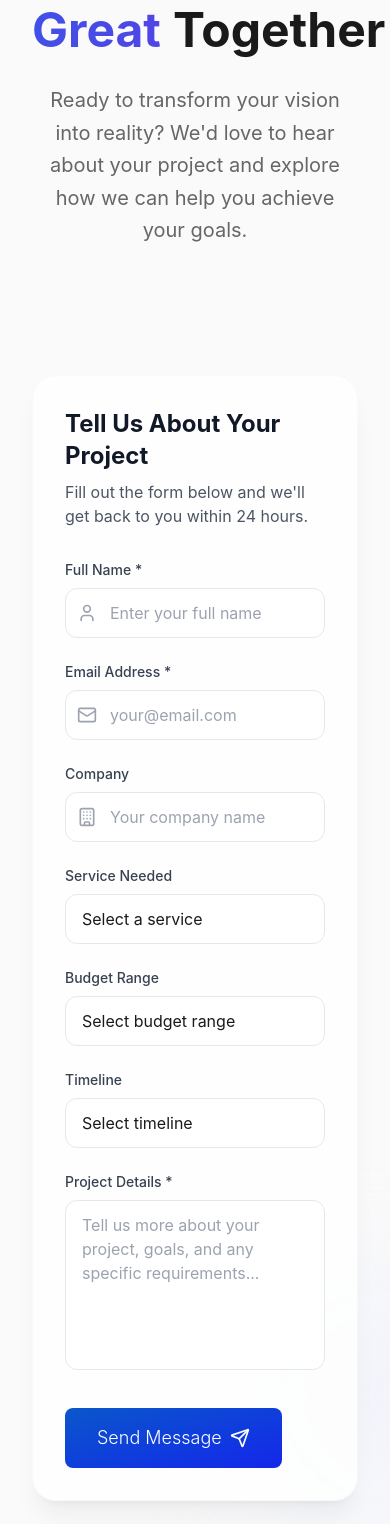
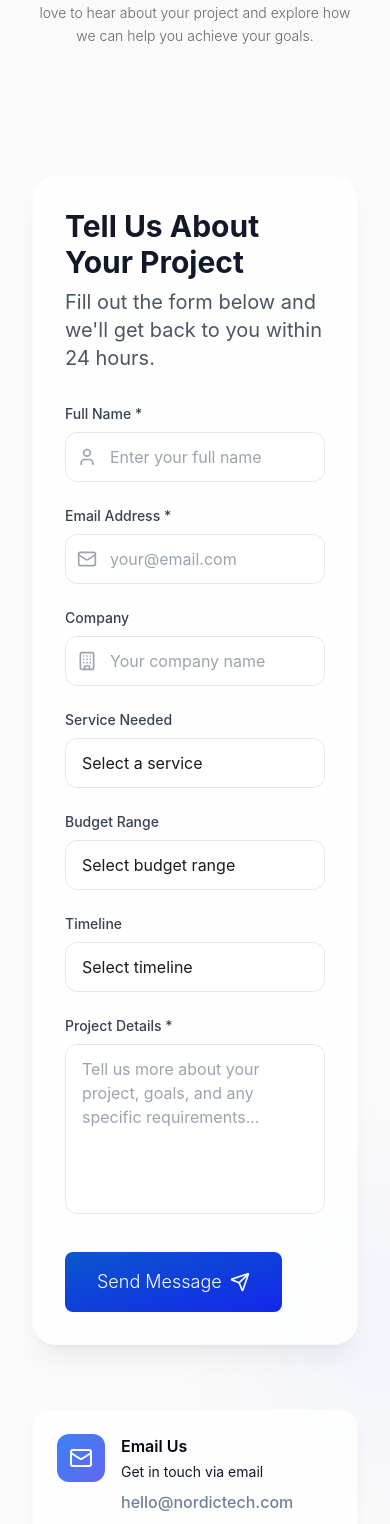
Before and after one commit to YaliZhang1/YL-website, a React (Vite) app: page /contact in a window 390 px wide. Shown: the part 296-1820 px from the top of the page. Built offline with nearby package versions, Linux system fonts and the light colour scheme; the HTML template or start-up script is replaced by a standard one.

Commit message:
fix the page responsive

```diff
--- a/src/components/CTA.tsx
+++ b/src/components/CTA.tsx
@@ -4,7 +4,7 @@ import { Link } from "react-router-dom";
 import { FadeInWhenVisible,animations } from "@/components/FadeInWhenVisible";
 
 
-export const CTA = () => {
+export function CTA (){
   return (
     <>
       <section className="py-20 relative overflow-hidden ">
--- a/src/components/FooterSection.tsx
+++ b/src/components/FooterSection.tsx
@@ -1,4 +1,4 @@
-import { useState, useEffect } from "react";
+import { useState } from "react";
 import { Link } from "react-router-dom";
 import {
   Mail,
@@ -31,7 +31,7 @@ const fadeRight = {
   visible: { opacity: 1, x: 0 },
 };
 
-export const FooterSection = () => {
+export function FooterSection() {
   const [email, setEmail] = useState("");
   const [isSubscribed, setIsSubscribed] = useState(false);
 
@@ -282,4 +282,4 @@ export const FooterSection = () => {
       </div>
     </footer>
   );
-};
+}
--- a/src/components/landing/NordicValues.tsx
+++ b/src/components/landing/NordicValues.tsx
@@ -97,7 +97,7 @@ const WhyChooseUsCard = ({ advantage, index,triggerAnimation}) => {
   );
 };
 
-export const WhyUsSection = () => {
+export function WhyUsSection () {
   const [triggerAnimation, setTriggerAnimation] = useState(false);
   const sectionRef = useRef(null);
 
--- a/src/components/landing/OfferingSection.tsx
+++ b/src/components/landing/OfferingSection.tsx
@@ -1,6 +1,6 @@
 import CardFlip from "@/components/ui/flip-card";
 import { motion} from "framer-motion";
-export const OfferingSection: React.FC = () => {
+export function OfferingSection() {
   const cards = [
     {
       title: "Fast Development",
--- a/src/components/navbar/Navbar.tsx
+++ b/src/components/navbar/Navbar.tsx
@@ -11,7 +11,7 @@ interface DropDownMenu {
   href: string;
 }
 
-const Navbar: React.FC = () => {
+export default function Navbar() {
   const [isMenuOpen, setIsMenuOpen] = useState<boolean>(false);
   const [isDropDownMenuOpen, setIsDropDownMenuOpen] = useState<boolean>(false);
   const [isMobileDropDownMenuOpen, setIsMobileDropDownMenuOpen] =
@@ -372,5 +372,3 @@ const Navbar: React.FC = () => {
     </>
   );
 };
-
-export default Navbar;
--- a/src/components/ui/AnimatedButton.tsx
+++ b/src/components/ui/AnimatedButton.tsx
@@ -1,19 +1,28 @@
-const AnimatedButton: React.FC<{
+// This interface defines all the properties (props)
+interface AnimatedButtonProps {
   children: React.ReactNode;
   variant?: "primary" | "secondary";
   onClick?: () => void;
   className?: string;
-  }> = ({ children, variant = "primary", onClick, className = "" }) => {
+}
+// Parameter destructuring and default values
+function AnimatedButton({
+  children,
+  variant = "primary",
+  onClick,
+  className = "",
+}: AnimatedButtonProps) {
   const baseClasses =
     "px-8 py-4 rounded-lg font-light text-lg transition-all duration-300 flex items-center group";
-
   const primaryClasses = `${baseClasses} text-white hover:shadow-lg transform hover:scale-[1.02] bg-gradient-to-br from-nordic-primary to-nordic-secondary`;
   const secondaryClasses = `${baseClasses} border-2 border-nordic-primary text-nordic-primary bg-transparent hover:shadow-lg transform hover:scale-[1.02] hover:bg-nordic-primary hover:text-white transition-colors`;
-
-    const classes = variant === "primary" ? primaryClasses : secondaryClasses; return (
+  const classes = variant === "primary" ? primaryClasses : secondaryClasses; //Conditional style selection
+  return (
+    //Use template literals to concatenate the internal default CSS class names (classes) and the external custom class names (className) to generate the final className attribute value.
     <button className={`${classes} ${className}`} onClick={onClick}>
       {children}
     </button>
   );
-  };
-export { AnimatedButton }
+}
+
+export { AnimatedButton };
--- a/src/index.css
+++ b/src/index.css
@@ -4,7 +4,7 @@
 
 :root {
   /* 原有颜色变量 */
-  --white-grey:#cdcbcb;;
+  --white-grey: #cdcbcb;
   --color-text: #030712;
   --color-text-hover: #718096;
   --color-secondary: #64748b;
@@ -17,8 +17,8 @@
   /* Nordic Colors - 浅色模式 */
   --nordic-primary: #0a57cb;
   --nordic-secondary: #1427eb;
-  --nordic-third:#9893f6;
-  --nordic-dark: #255CCB;
+  --nordic-third: #9893f6;
+  --nordic-dark: #255ccb;
   --nordic-darker: #151328;
   --nordic-light: #cdcbcb;
   --nordic-bg: #fafafa;
@@ -29,7 +29,7 @@
 
 .dark {
   /* 原有深色模式变量 */
-  --white-grey:#94a3b8;
+  --white-grey: #94a3b8;
   --color-text: #f1f5f9;
   --color-text-hover: #cbd5e1;
   --color-secondary: #94a3b8;
@@ -64,6 +64,12 @@
 }
 
 @layer components {
+  .page-title {
+    @apply text-3xl md:text-4xl lg:text-6xl font-bold  mb-6 leading-tight;
+  }
+   .page-description {
+    @apply font-light text-sm md:text-2xl text-nordic-muted max-w-4xl mx-auto leading-relaxed;
+  }
   .card-title {
     @apply text-2xl leading-snug font-semibold tracking-tight text-zinc-900 transition-all duration-500 ease-out group-hover:translate-y-[-4px] dark:text-white;
   }
@@ -157,13 +163,8 @@
   }
 
   /* Nordic渐变背景 */
-   .nordic-gradient-0 {
-    background: linear-gradient(
-      135deg,
-      var(--nordic-third),
-      var(--white-grey)
-
-    );
+  .nordic-gradient-0 {
+    background: linear-gradient(135deg, var(--nordic-third), var(--white-grey));
   }
   .nordic-gradient-1 {
     background: linear-gradient(
--- a/src/pages/Contact.tsx
+++ b/src/pages/Contact.tsx
@@ -1,6 +1,7 @@
 import Navbar from "@/components/navbar/Navbar";
 import { FooterSection } from "@/components/FooterSection";
 import Layout from "@/layouts/Layout";
+import { AnimatedButton } from "@/components/ui/AnimatedButton";
 import { useState } from "react";
 import {
   Mail,
@@ -21,16 +22,8 @@ import {
   Twitter,
   Coffee,
 } from "lucide-react";
-import { FadeInWhenVisible } from "@/components/FadeInWhenVisible";
-
-const fadeUp = {
-  hidden: { opacity: 0, y: 50 },
-  visible: { opacity: 1, y: 0 },
-};
-const zoomIn = {
-  hidden: { opacity: 0, scale: 0.9 },
-  visible: { opacity: 1, scale: 1 },
-};
+import { Link } from "react-router-dom";
+import { FadeInWhenVisible, animations } from "@/components/FadeInWhenVisible";
 
 export default function Contact() {
   const [formData, setFormData] = useState({
@@ -117,35 +110,11 @@ export default function Contact() {
 
   const officeHours = [
     { day: "Monday - Friday", hours: "9:00 AM - 6:00 PM" },
-    { day: "Saturday", hours: "10:00 AM - 4:00 PM" },
-    { day: "Sunday", hours: "Closed" },
+    { day: "Saturday, Sunday", hours: "Closed" },
   ];
 
-  const AnimatedButton: React.FC<{
-    children: React.ReactNode;
-    variant?: "primary" | "secondary";
-    onClick?: () => void;
-    className?: string;
-  }> = ({ children, variant = "primary", onClick, className = "" }) => {
-    const baseClasses =
-      "px-8 py-4 rounded-lg font-light text-lg transition-all duration-300 flex items-center group";
-
-    const primaryClasses = `${baseClasses} text-white hover:shadow-lg transform hover:scale-[1.02] bg-gradient-to-br from-nordic-primary to-nordic-secondary`;
-    const secondaryClasses = `${baseClasses} border-2 border-nordic-primary text-nordic-primary bg-transparent hover:shadow-lg transform hover:scale-[1.02] hover:bg-nordic-primary hover:text-white transition-colors`;
-
-    const classes = variant === "primary" ? primaryClasses : secondaryClasses;
-
   return (
-      <button className={`${classes} ${className}`} onClick={onClick}>
-        {children}
-      </button>
-    );
-  };
-  return (
-    <div
-      className="min-h-screen pt-24  bg-nordic-bg text-nordic-text relative overflow-hidden"
-      style={{ background: "var(--nordic-bg)", color: "var(--nordic-text)" }}
-    >
+    <div className="min-h-screen pt-24  bg-nordic-bg text-nordic-text relative overflow-hidden">
       <Layout>
         <Navbar />
         <div className="absolute top-0 left-0 w-96 h-96 bg-blue-100/20 rounded-full blur-3xl -translate-x-48 -translate-y-48" />
@@ -153,46 +122,49 @@ export default function Contact() {
         <div className="absolute bottom-0 left-1/3 w-80 h-80 bg-purple-100/20 rounded-full blur-3xl -translate-y-40" />
 
         <div className="relative z-10  pb-16">
-          {/* 头部区域 */}
           <div className="container mx-auto px-8 md:px-16 lg:px-24 max-w-7xl pt-20 pb-16">
-            <div className="text-center mb-16">
-              <h1 className="text-5xl md:text-6xl font-bold  mb-6 leading-tight">
+            <FadeInWhenVisible variants={animations.fadeUp}>
+              <div className="text-center  mb-16">
+                <h1 className="page-title ">
                   Let's Build
                   <span className="text-transparent bg-clip-text bg-gradient-to-r from-blue-600 to-indigo-600 mx-3">
                     Something Great
                   </span>
                   Together
                 </h1>
-              <p className="text-xl text-nordic-muted max-w-3xl mx-auto leading-relaxed">
+                <p className="page-description ">
                   Ready to transform your vision into reality? We'd love to hear
-                about your project and explore how we can help you achieve your
-                goals.
+                  about your project and explore how we can help you achieve
+                  your goals.
                 </p>
               </div>
+            </FadeInWhenVisible>
           </div>
 
           {/* main content*/}
           <div className="container mx-auto px-8 md:px-16 lg:px-24 max-w-7xl pb-20">
+            <FadeInWhenVisible variants={animations.fadeInZoom}>
               <div className="grid lg:grid-cols-3 gap-16">
                 {/* left - contact sheet */}
+
                 <div className="lg:col-span-2">
                   <div className="bg-white/80 backdrop-blur-sm rounded-3xl border border-gray-100/50 p-8 md:p-12 shadow-xl shadow-gray-900/5">
-                  <h2 className="text-2xl font-bold text-gray-900 mb-2">
+                    <h2 className="text-3xl font-bold text-gray-900 mb-2">
                       Tell Us About Your Project
                     </h2>
-                  <p className="text-gray-600 mb-8">
-                    Fill out the form below and we'll get back to you within 24
-                    hours.
+                    <p className="text-xl text-gray-600 mb-8">
+                      Fill out the form below and we'll get back to you within
+                      24 hours.
                     </p>
 
                     {isSubmitted && (
                       <div className="mb-8 p-4 bg-gradient-to-r from-green-50 to-emerald-50 border border-green-200/60 rounded-xl flex items-center">
-                      <CheckCircle className="w-5 h-5 text-green-600 mr-3" />
+                        <CheckCircle className="w-7 h-7 text-green-600 mr-3" />
                         <div>
-                        <p className="text-green-800 font-medium">
+                          <p className="text-green-800 font-medium text-xl">
                             Message sent successfully!
                           </p>
-                        <p className="text-green-600 text-sm">
+                          <p className="text-green-600  text-lg">
                             We'll get back to you soon.
                           </p>
                         </div>
@@ -371,7 +343,6 @@ export default function Contact() {
                       />
                     </div>
 
-                  {/* 提交按钮 */}
                     <AnimatedButton onClick={handleSubmit}>
                       <span>Send Message</span>
                       <Send className="w-5 h-5 ml-2 group-hover:translate-x-1 transition-transform duration-300" />
@@ -492,6 +463,7 @@ export default function Contact() {
                   </div>
                 </div>
               </div>
+            </FadeInWhenVisible>
           </div>
         </div>
         <FooterSection />
--- a/src/pages/OurServices.tsx
+++ b/src/pages/OurServices.tsx
@@ -4,14 +4,7 @@ import { FooterSection } from "@/components/FooterSection";
 import { CTA } from "@/components/CTA";
 
 import React, { useState, useEffect } from "react";
-import {
-  Code,
-  Users,
-  UserCheck,
-  Settings,
-
-  Check,
-} from "lucide-react";
+import { Code, Users, UserCheck, Settings, Check } from "lucide-react";
 
 const services = [
   {
@@ -29,7 +22,7 @@ const services = [
       "API development",
       "Legacy modernization",
     ],
-    gradient: "from-nordic-primary to-nordic-secondary",
+    gradient: "from-nordic-dark to-nordic-darker  to-nordic-dark",
     hoverGradient: "hover:from-nordic-secondary hover:to-nordic-dark",
   },
   {
@@ -47,8 +40,8 @@ const services = [
       "Infrastructure scaling",
       "Security compliance",
     ],
-    gradient: "from-nordic-secondary to-nordic-dark",
-    hoverGradient: "hover:from-nordic-dark hover:to-nordic-darker",
+    gradient: "from-nordic-dark to-nordic-darker  to-nordic-dark",
+    hoverGradient: "hover:from-nordic-secondary hover:to-nordic-dark",
   },
   {
     id: 3,
@@ -65,8 +58,8 @@ const services = [
       "Executive coaching",
       "Retention strategies",
     ],
-    gradient: "from-nordic-dark to-nordic-darker",
-    hoverGradient: "hover:from-nordic-darker hover:to-slate-900",
+    gradient: "from-nordic-dark to-nordic-darker  to-nordic-dark",
+    hoverGradient: "hover:from-nordic-secondary hover:to-nordic-dark",
   },
   {
     id: 4,
@@ -83,8 +76,8 @@ const services = [
       "Security architecture",
       "Technology consulting",
     ],
-    gradient: "from-nordic-primary/80 to-nordic-secondary/80",
-    hoverGradient: "hover:from-nordic-primary hover:to-nordic-secondary",
+    gradient: "from-nordic-dark to-nordic-darker  to-nordic-dark",
+    hoverGradient: "hover:from-nordic-secondary hover:to-nordic-dark",
   },
 ];
 
@@ -213,18 +206,18 @@ export default function OurServices() {
           {/* main content */}
           <div className="container mx-auto px-8 md:px-16 lg:px-24 max-w-[130rem] relative z-10 py-20">
             {/* Background decoration*/}
-      <div className="absolute top-0 left-1/4 w-64 h-64 bg-blue-100/30 rounded-full blur-3xl" />
-      <div className="absolute bottom-0 right-1/4 w-96 h-96 bg-indigo-100/20 rounded-full blur-3xl" />
+            <div className="absolute top-0 left-1/4 w-64 h-64 bg-blue-100/30 rounded-full blur-3xl" />
+            <div className="absolute bottom-0 right-1/4 w-96 h-96 bg-indigo-100/20 rounded-full blur-3xl" />
 
             <div className="text-center mb-20">
-              <h1 className="text-5xl text-text md:text-6xl font-bold  mb-8 leading-tight">
+              <h1 className="page-title text-text ">
                 Precision-Driven
-                <span className="text-transparent bg-clip-text bg-gradient-to-r from-blue-600 to-indigo-600 block">
-                  Solutions
+                <span className="text-transparent bg-clip-text bg-gradient-to-r from-blue-600 to-indigo-600 ">
+                  {""} Solutions
                 </span>
               </h1>
 
-              <p className="text-xl md:text-2xl font-light leading-relaxed max-w-4xl mx-auto text-nordic-muted">
+              <p className="page-description  text-nordic-muted">
                 Delivering world-class technology services with
                 <span className="font-medium text-nordic-text">
                   {" "}
```
Also changed, not shown: src/components/AboutContent.tsx (+6 -6 lines), src/components/ExcelToWebContent.tsx (+3 -5 lines), src/components/landing/HeroSection.tsx (+4 -5 lines). Lines whose indentation alone changed are shown as unchanged.
